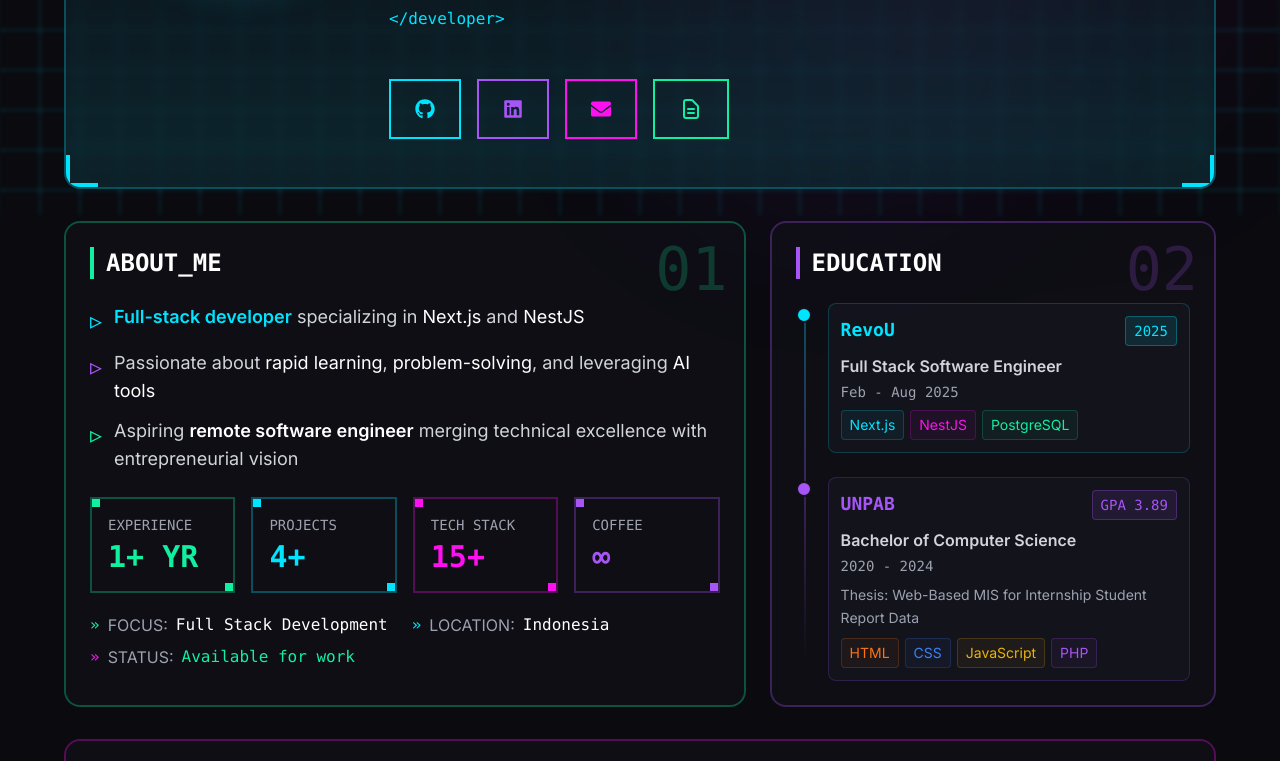
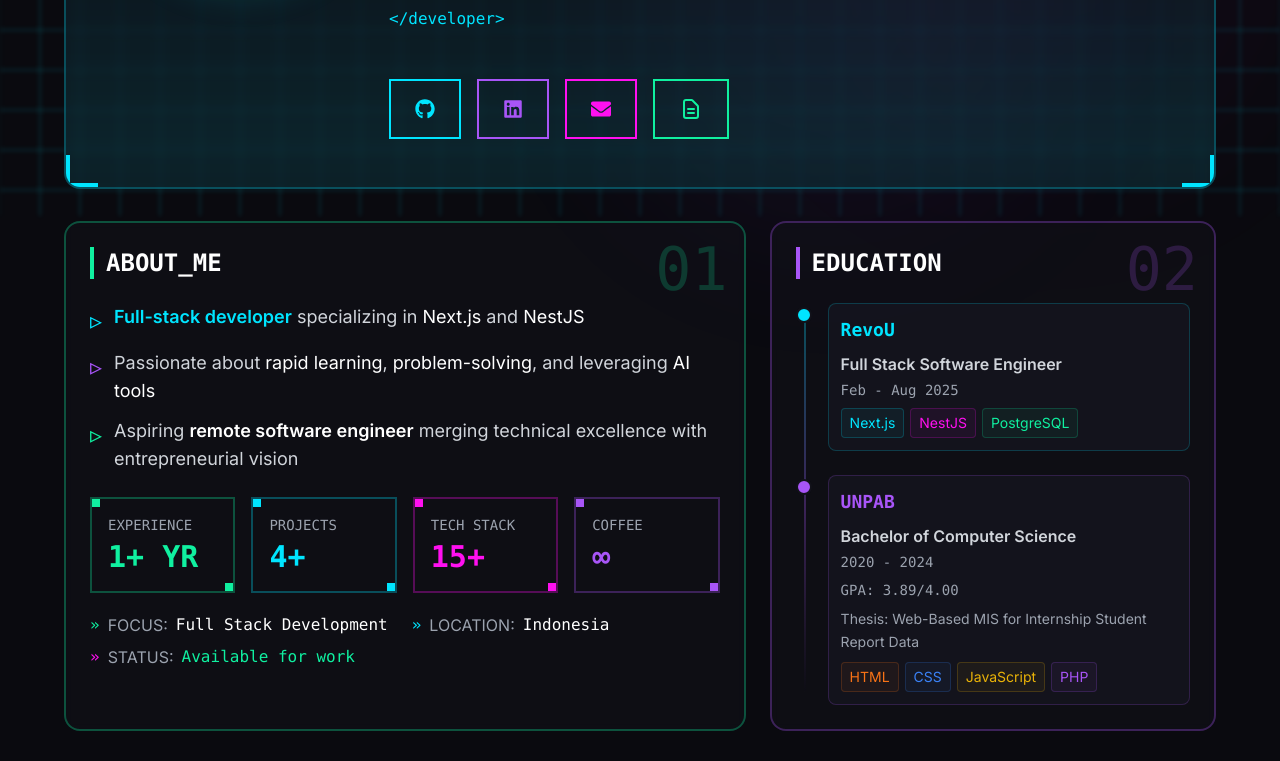
Before and after one commit to MuhammadIrfanDzaky/Personal-Website, a Next.js app: page / in a window 1280 px wide. Shown: the part 584-1345 px from the top of the page. Built offline with nearby package versions, Linux system fonts and the light colour scheme.

Commit message:
feat: simplify layout of education sections on Home page for improved readability

```diff
--- a/src/app/page.tsx
+++ b/src/app/page.tsx
@@ -320,10 +320,7 @@ export default function Home() {
                 <div className="relative pl-8 group/edu hover:translate-x-1 transition-transform">
                   <div className="absolute left-0 top-1 w-4 h-4 rounded-full bg-neon-cyan border-2 border-dark-800 group-hover/edu:scale-125 group-hover/edu:shadow-lg group-hover/edu:shadow-neon-cyan/50 transition-all" />
                   <div className="bg-dark-700/50 border border-neon-cyan/20 rounded-lg p-3 group-hover/edu:border-neon-cyan/60 transition-all">
-                    <div className="flex items-start justify-between gap-2 mb-2">
-                      <p className="text-neon-cyan font-bold text-base md:text-lg font-mono">RevoU</p>
-                      <span className="px-2 py-1 bg-neon-cyan/10 border border-neon-cyan/30 rounded text-neon-cyan text-sm font-mono">2025</span>
-                    </div>
+                    <p className="text-neon-cyan font-bold text-base md:text-lg font-mono mb-2">RevoU</p>
                     <p className="text-gray-300 text-sm md:text-base font-semibold mb-1">Full Stack Software Engineer</p>
                     <p className="text-gray-400 text-sm font-mono mb-2">Feb - Aug 2025</p>
                     <div className="flex flex-wrap gap-1.5 mt-2">
@@ -338,12 +335,10 @@ export default function Home() {
                 <div className="relative pl-8 group/edu hover:translate-x-1 transition-transform">
                   <div className="absolute left-0 top-1 w-4 h-4 rounded-full bg-neon-purple border-2 border-dark-800 group-hover/edu:scale-125 group-hover/edu:shadow-lg group-hover/edu:shadow-neon-purple/50 transition-all" />
                   <div className="bg-dark-700/50 border border-neon-purple/20 rounded-lg p-3 group-hover/edu:border-neon-purple/60 transition-all">
-                    <div className="flex items-start justify-between gap-2 mb-2">
-                      <p className="text-neon-purple font-bold text-base md:text-lg font-mono leading-tight">UNPAB</p>
-                      <span className="px-2 py-1 bg-neon-purple/10 border border-neon-purple/30 rounded text-neon-purple text-sm font-mono whitespace-nowrap">GPA 3.89</span>
-                    </div>
+                    <p className="text-neon-purple font-bold text-base md:text-lg font-mono leading-tight mb-2">UNPAB</p>
                     <p className="text-gray-300 text-sm md:text-base font-semibold mb-1">Bachelor of Computer Science</p>
                     <p className="text-gray-400 text-sm font-mono mb-2">2020 - 2024</p>
+                    <p className="text-gray-400 text-sm font-mono mb-2">GPA: 3.89/4.00</p>
                     <p className="text-gray-400 text-sm leading-relaxed mb-2">Thesis: Web-Based MIS for Internship Student Report Data</p>
                     <div className="flex flex-wrap gap-1.5 mt-2">
                       <span className="px-2 py-1 bg-orange-500/5 text-orange-500 text-sm rounded border border-orange-500/20">HTML</span>
```
